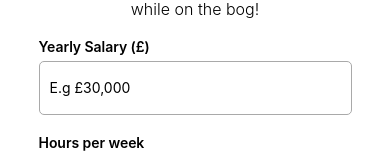
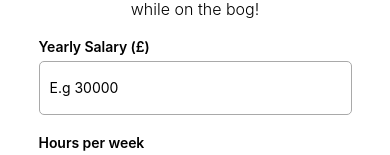
Before and after one commit to Dash1704/Work-Dump, a React Native app: screen / in a window 390 px wide. Shown: the part 383-538 px from the top of the page. Built offline with nearby package versions, Linux system fonts and the light colour scheme.

Commit message:
updates and name changes

```diff
--- a/App.tsx
+++ b/App.tsx
@@ -37,8 +37,6 @@ function App() {
 
   return (
     <SafeAreaView style={customStyle}>
-      {/* <View style={styles.container}> */}
-
       <Logo />
       <Title />
 
@@ -46,7 +44,7 @@ function App() {
         <InputBox
           boxTitle="Yearly Salary (£)"
           onChangeText={setSalary}
-          placeholder="E.g £30,000"
+          placeholder="E.g 30000"
           value={salary}
         >
         </InputBox>
--- a/components/ResultModal.tsx
+++ b/components/ResultModal.tsx
@@ -49,7 +49,7 @@ export function ResultModal({
                 <Text style={styles.earningsText}>{result}</Text>
               </LinearGradient>
             </MaskedView>
-            <Text style={styles.modalResult}>per poo</Text>
+            <Text style={styles.modalResult}>per poop</Text>
           </View>
 
           <View style={{ alignItems: 'center' }}>{children}</View>
--- a/package.json
+++ b/package.json
@@ -15,7 +15,7 @@
     "expo-status-bar": "~1.4.2",
     "react": "18.1.0",
     "react-dom": "18.1.0",
-    "react-native": "0.70.5",
+    "react-native": "0.70.8",
     "react-native-web": "~0.18.9"
   },
   "devDependencies": {
```
Also changed, not shown: 1 other file (tests, documents, lock files or other folders).
